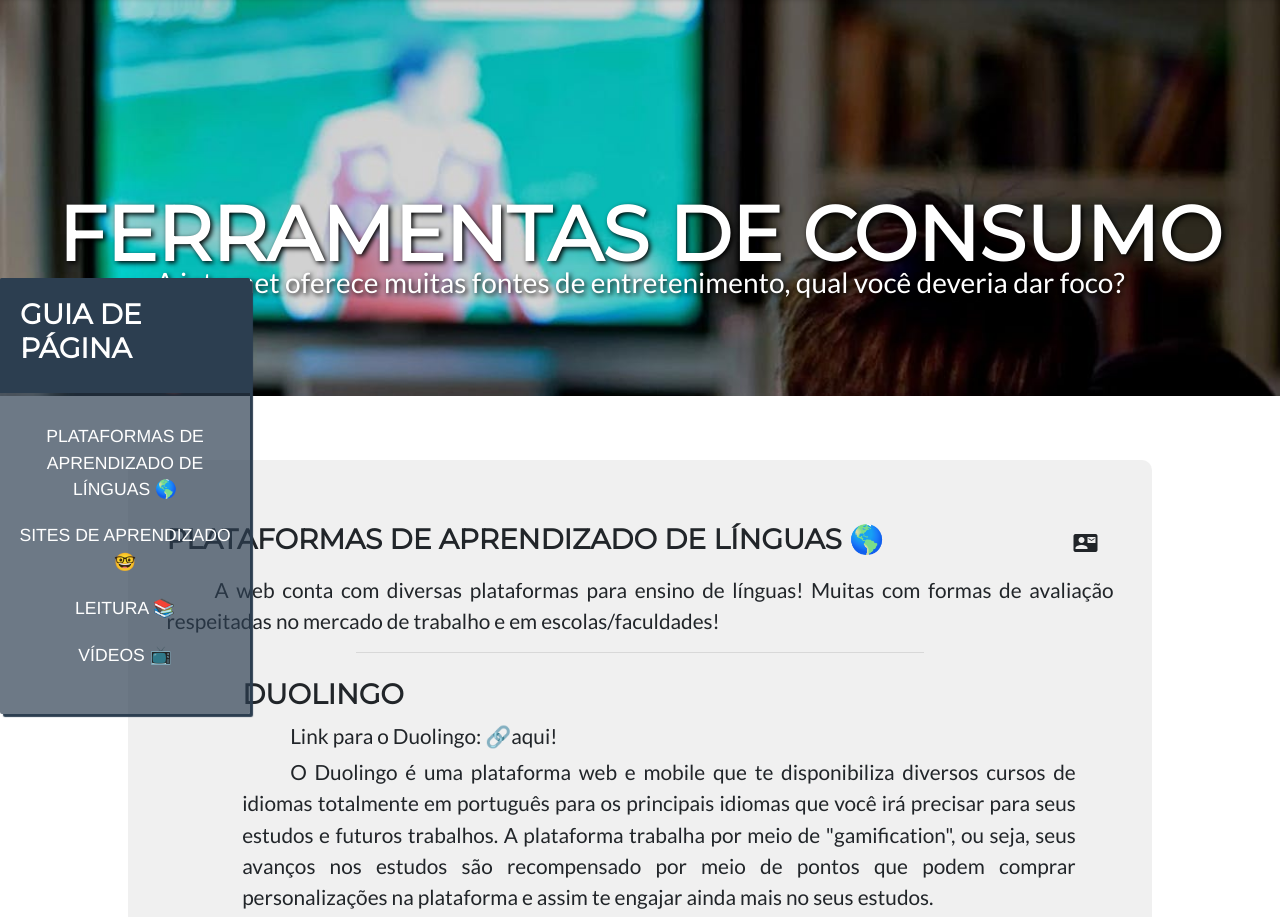
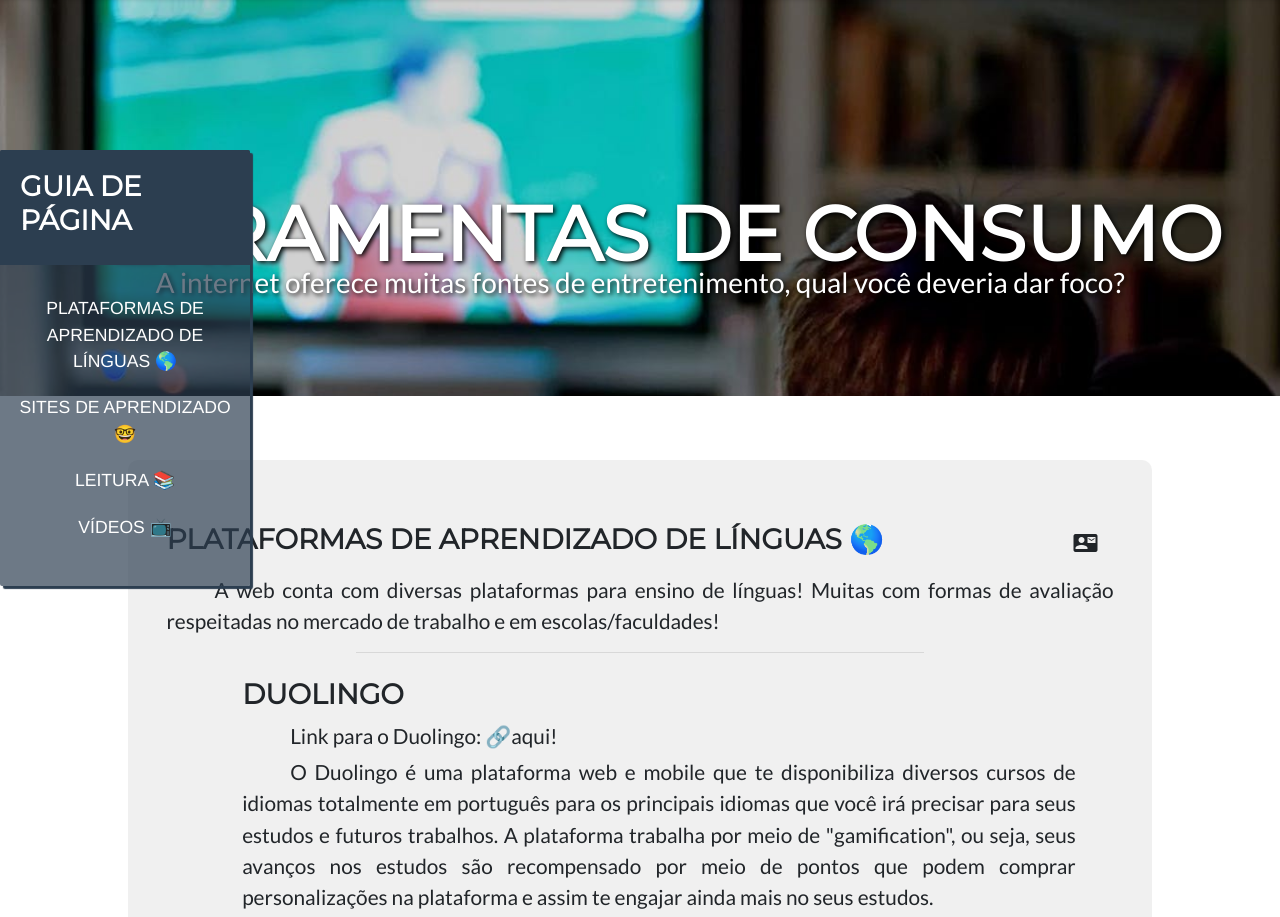
Before and after one commit to Kaiqgs/UTFACEweb, a Flask app: page /ferramentas-consumo in a window 1280 px wide. Shown: the part 106-1023 px from the top of the page. Run offline with Flask 2, Linux system fonts and the light colour scheme; some libraries are stand-ins or nearby versions.

Commit message:
Sidebar fix

```diff
--- a/app/static/css/sidebar.css
+++ b/app/static/css/sidebar.css
@@ -51,7 +51,7 @@ a, a:hover, a:focus {
     position: sticky; will check*/
 
     max-width: 250px;
-    margin-top: 30%;
+    margin-top: 20%;
     background-color: #2c3e50b0;
     transition: all 0.6s cubic-bezier(0.945, 0.020, 0.270, 0.665);
     transform-origin: bottom left;
```
